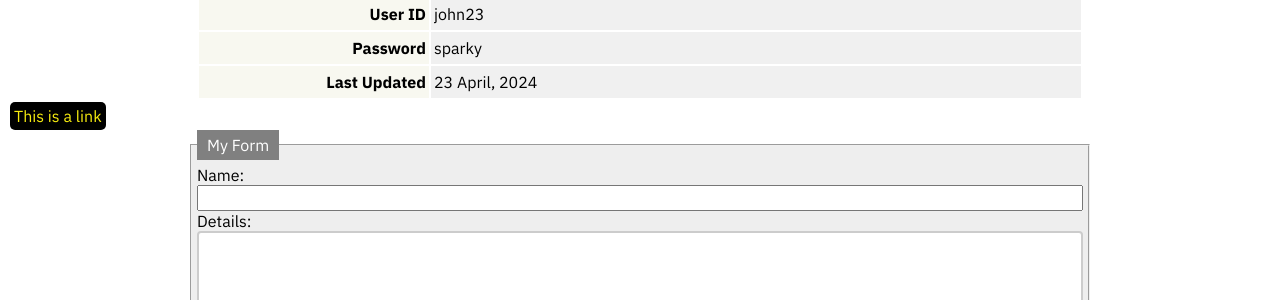
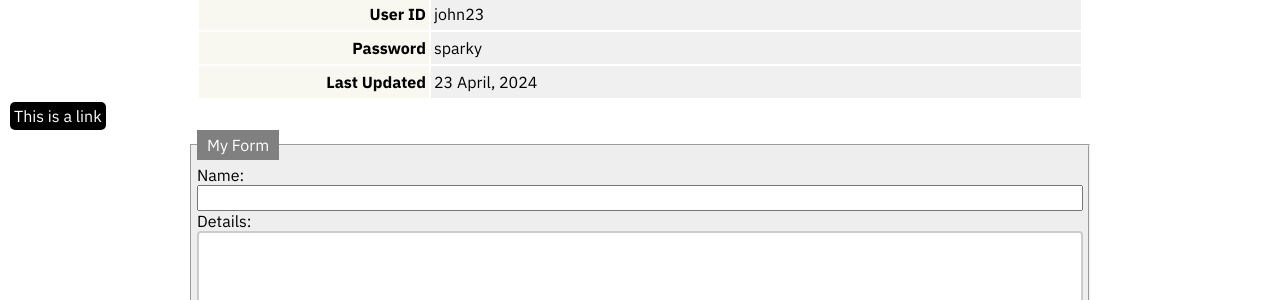
Before and after one commit to gothamgo/demo, a Jekyll site: the page built from index.html, in a window 1280 px wide. Shown: the part 376-676 px from the top of the page. Built offline with Jekyll 4.4.1, drawn with Linux system fonts in a browser that asks for light colours.

Commit message:
Update link_button.html

```diff
--- a/_includes/link_button.html
+++ b/_includes/link_button.html
@@ -1,7 +1,7 @@
 <style>
   a.button:link, a.button:visited {
     background-color: black;
-    color: #F7EC0F;
+    color: white;
     padding: 4px;
     text-align: center;
     text-decoration: none;
```
